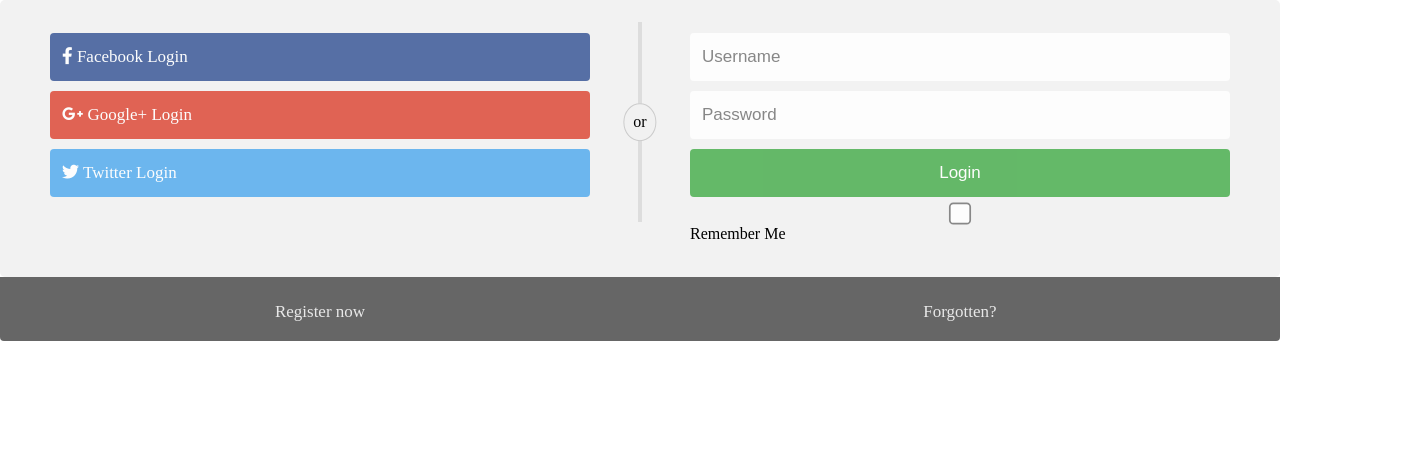
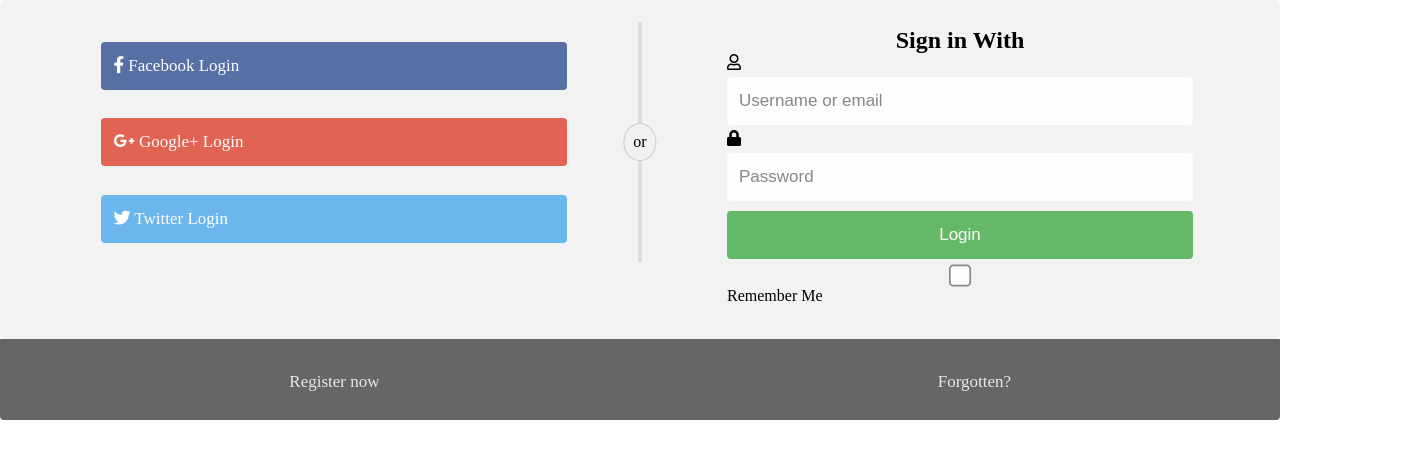
Before and after one commit to Kenan-Alnaser/LoginSection, a plain HTML site: page index.html in a window 1280 px wide. Shown: the whole page, 1419 px wide, since content can reach past the window. Drawn offline with Linux system fonts and the light colour scheme.

Commit message:
styling and login pngs

```diff
--- a/css/style.css
+++ b/css/style.css
@@ -22,6 +22,9 @@ input,
   line-height: 3vh;
   text-decoration: none;
 }
+.btn {
+  margin: 1.8vh;
+}
 .fb {
   background-color: #3b5998;
   color: white;
@@ -41,7 +44,7 @@ input,
   left: 50%;
   transform: translate(-50%);
   border: 2px solid #ddd;
-  height: 25vh;
+  height: 30vh;
 }
 .vLineText {
   position: absolute;
@@ -51,6 +54,9 @@ input,
   border: 1px solid #ccc;
   border-radius: 50%;
   padding: 1.1vh 0.7vw;
+}
+h2 {
+  text-align: center;
 }
 input[type="submit"] {
   background-color: #4caf50;
@@ -66,8 +72,8 @@ input[type="submit"] {
   float: left;
   width: 50%;
   margin: auto;
-  padding: 0 50px;
-  margin-top: 6px;
+  padding: 0 6.8vw;
+  margin-top: 0.6vh;
 }
 .row:after {
   content: "";
@@ -77,3 +83,10 @@ input[type="submit"] {
 input[type="checkbox"] {
   transform: scale(1.7);
 }
+input:hover,
+.btn:hover {
+  opacity: 1;
+}
+input[type="submit"]:hover {
+  background-color: #45a049;
+}
--- a/index.html
+++ b/index.html
@@ -29,12 +29,15 @@
             </a>
           </div>
           <div class="column">
+            <h2>Sign in With</h2>
+            <i class="far fa-user"></i>
             <input
               type="text"
               name="username"
-              placeholder="Username"
+              placeholder="Username or email"
               required
             />
+            <i class="fas fa-lock"></i>
             <input
               type="password"
               name="password"
```
